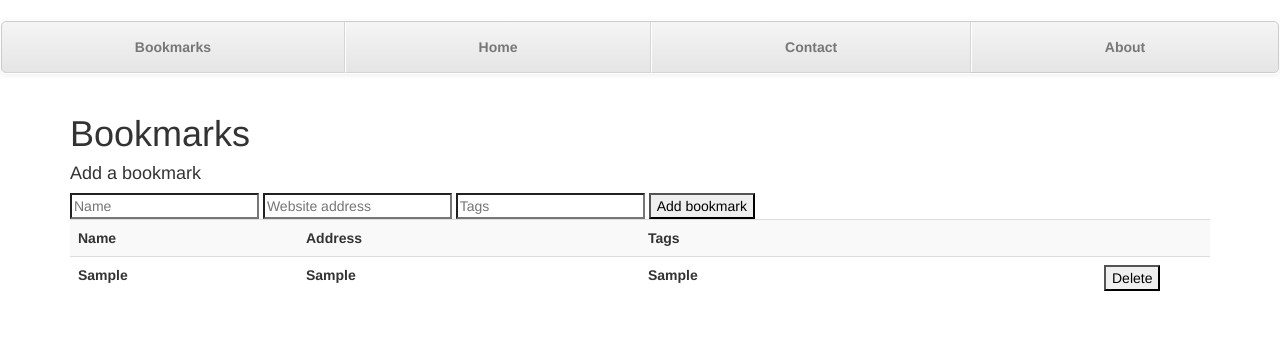
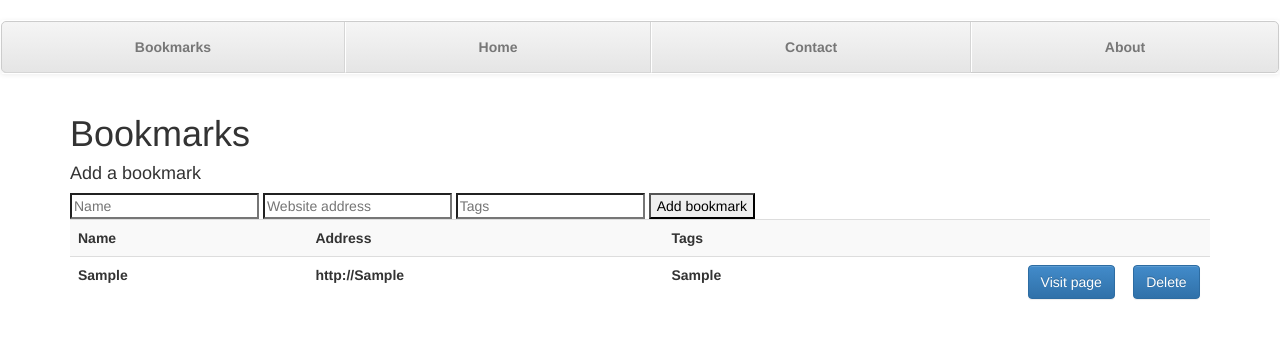
Before and after one commit to dychen/bookmarkapp, a plain HTML site: page index.html in a window 1280 px wide. Both pictures are taken after typing "Sample", "Sample", "Sample" into the empty fields and a click on the button "Add bookmark". Drawn offline with Linux system fonts and the light colour scheme.

Commit message:
More asthetics and added an goto page button.

```diff
--- a/index.html
+++ b/index.html
@@ -28,8 +28,9 @@
                 <table class="table table-striped" id="bookmarkList">
                     <th width="20%">Name</th>
                     <th width="30%">Address</th>
-                    <th width="40%">Tags</th>
-                    <th width="10%"></th>
+                    <th width="30%">Tags</th>
+                    <th width="5%"></th>
+                    <th width="5%"></th>
                 </table>
             </section>
         </div>
@@ -38,8 +39,9 @@
         <script type="text/template" id="bookmarkTemplate">
             <td width="20%"><label id="showName"><%- name %></label><input id="editName" value="<%- name %>"></td>
             <td width="30%"><label id="showAddress"><%- address %></label><input id="editAddress" value="<%- address %>"></td>
-            <td width="40%"><label id="showTags"><%- tags %></label><input id="editTags" value="<%- tags %>"></td>
-            <td><button id="deleteBookmark" width="10%">Delete</button></td>
+            <td width="30%"><label id="showTags"><%- tags %></label><input id="editTags" value="<%- tags %>"></td>
+            <td><button id="visitPage" class="btn btn-primary" width="5%">Visit page</button></td>
+            <td><button id="deleteBookmark" class="btn btn-primary" width="5%">Delete</button></td>
         </script>
 
         <script src="js/lib/jquery.min.js"></script>
--- a/js/views/bookmarklistview.js
+++ b/js/views/bookmarklistview.js
@@ -21,14 +21,13 @@ var BookmarkListView = Backbone.View.extend({
     getInputValues : function() {
         return {
             name: this.$('#createBookmarkName').val().trim(),
-            address: this.$('#createBookmarkAddress').val().trim(),
+            address: 'http://' + this.$('#createBookmarkAddress').val().trim(),
             tags: this.$('#createBookmarkTags').val().trim()
         }
     },
     addBookmark : function() {
-        var name = this.$('#createBookmarkName').val().trim();
-        var address = this.$('#createBookmarkAddress').val().trim();
-        var warnings = this.errorCheck({name: name, address: address});
+        var input = this.getInputValues()
+        var warnings = this.errorCheck({name: input.name, address: input.address});
         if (warnings) {
             var alert = this.createAlert(warnings);
             $('#alertbox').html(alert);
@@ -38,7 +37,7 @@ var BookmarkListView = Backbone.View.extend({
             $('#alertbox').html('');
         }
         this.numBookmarks++;
-        var bookmark = new Bookmark(this.getInputValues());
+        var bookmark = new Bookmark(input);
         this.bookmarkList.add(bookmark);
     },
     showAddedBookmark : function(bookmark) {
--- a/js/views/bookmarkview.js
+++ b/js/views/bookmarkview.js
@@ -11,10 +11,11 @@ var BookmarkView = Backbone.View.extend({
         'blur #editName': 'close',
         'blur #editAddress': 'close',
         'blur #editTags': 'close',
-        'click button#deleteBookmark': 'removeBookmark'
+        'click button#deleteBookmark': 'removeBookmark',
+        'click button#visitPage': 'visitPage'
     },
     initialize : function() {
-        _.bindAll(this, 'render', 'updateName', 'updateAddress', 'updateTags', 'nameOnEnter', 'addressOnEnter', 'tagsOnEnter', 'close', 'removeBookmark', 'unshowBookmark');
+        _.bindAll(this, 'render', 'updateName', 'updateAddress', 'updateTags', 'nameOnEnter', 'addressOnEnter', 'tagsOnEnter', 'close', 'removeBookmark', 'unshowBookmark', 'visitPage');
         this.model.bind('remove', this.unshowBookmark);
         this.model.listenTo(this.model, 'change', this.render);
     },
@@ -61,7 +62,7 @@ var BookmarkView = Backbone.View.extend({
     addressOnEnter : function(e) {
         // ENTER_KEY is defined in app.js
         if (e.which === ENTER_KEY) {
-            var value = this.$editAddress.val().trim();
+            var value = 'http://' + this.$editAddress.val().trim();
             if (value) {
                 this.model.save({ address: value });
             }
@@ -93,4 +94,8 @@ var BookmarkView = Backbone.View.extend({
     unshowBookmark : function() {
         $(this.el).remove();
     },
+    /* Other */
+    visitPage : function() {
+        window.open(this.model.get('address'),'_newtab');
+    }
 });
```
